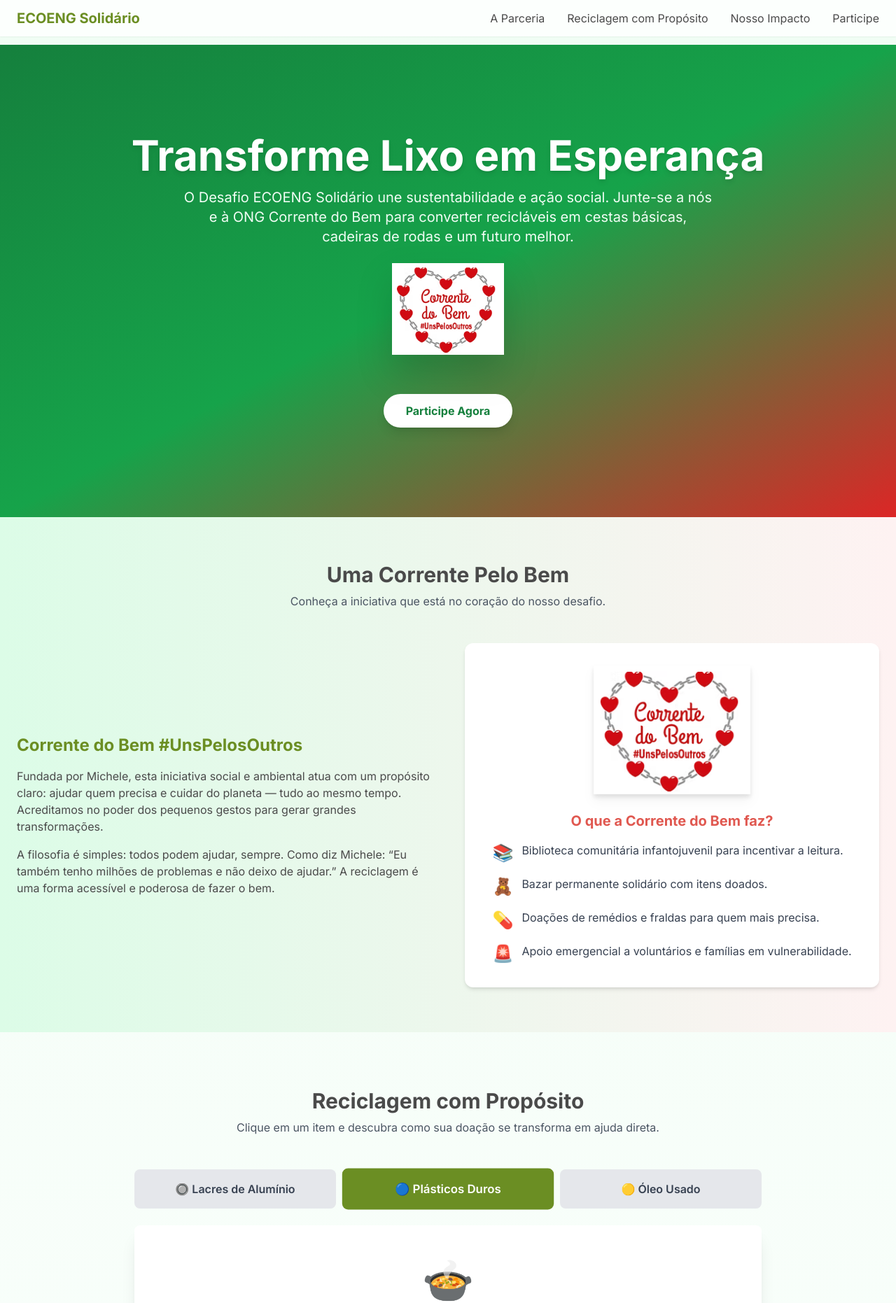
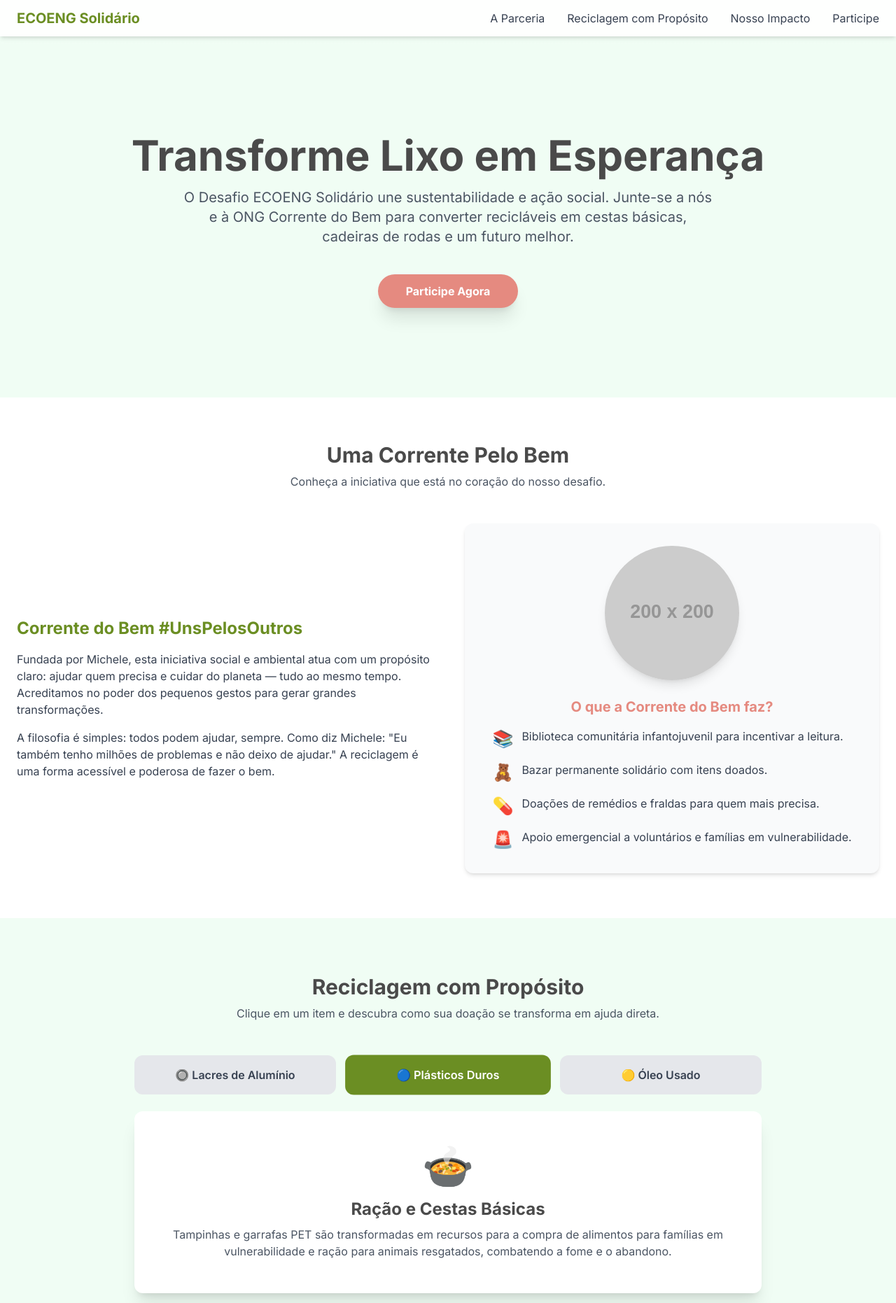
Before and after one commit to masterjuliana/CorrentesdoBemUnspelosOutros, a plain HTML site: page index.html in a window 1280 px wide. Shown: the top 1862 px of the page at 70% size. Drawn offline with nearby package versions, Linux system fonts and the light colour scheme; placeholder pictures from the web are drawn by us.

Commit message:
Update index.html

```diff
--- a/index.html
+++ b/index.html
@@ -15,58 +15,62 @@
             background-color: #FDFBF8;
             color: #4A4A4A;
         }
-    .nav-link { transition: color 0.3s ease; }
-    .nav-link:hover { color: #E58A80; }
-    .cta-button { transition: background-color 0.3s ease, transform 0.3s ease; }
-    .cta-button:hover { transform: translateY(-2px); background-color: #D4756A; }
-    .recyclable-btn { transition: all 0.3s ease; }
+        .nav-link {
+            transition: color 0.3s ease;
+        }
+        .nav-link:hover {
+            color: #E58A80;
+        }
+        .cta-button {
+            transition: background-color 0.3s ease, transform 0.3s ease;
+        }
+        .cta-button:hover {
+            transform: translateY(-2px);
+            background-color: #D4756A;
+        }
+        .recyclable-btn {
+            transition: all 0.3s ease;
+        }
+        /* Estilo para o botão ativo na seção de propósito */
         .recyclable-btn.active {
             background-color: #6B8E23;
             color: #FFFFFF;
-      transform: scale(1.05);
+            transform: scale(1.02); /* Suavizado de 1.05 para 1.02 */
         }
     </style>
 </head>
 
 <body class="antialiased bg-gradient-to-b from-green-50 to-white">
 
-  <!-- NAVBAR -->
-  <header id="header" class="bg-white/80 backdrop-blur-md shadow-sm fixed w-full top-0 z-50">
+    <header id="header" class="bg-white/90 backdrop-blur-md shadow-md fixed w-full top-0 z-50">
         <nav class="container mx-auto px-6 py-3 flex justify-between items-center">
-      <div class="text-xl font-bold text-[#6B8E23]">ECOENG Solidário</div>
+            <div class="text-xl font-bold text-[#6B8E23]">
+                ECOENG Solidário
+            </div>
             <div class="hidden md:flex space-x-8">
-        <a href="#sobre" class="nav-link">A Parceria</a>
-        <a href="#proposito" class="nav-link">Reciclagem com Propósito</a>
-        <a href="#impacto" class="nav-link">Nosso Impacto</a>
-        <a href="#participe" class="nav-link">Participe</a>
+                <a href="#sobre" class="nav-link text-gray-700 hover:text-[#E58A80]">A Parceria</a>
+                <a href="#proposito" class="nav-link text-gray-700 hover:text-[#E58A80]">Reciclagem com Propósito</a>
+                <a href="#impacto" class="nav-link text-gray-700 hover:text-[#E58A80]">Nosso Impacto</a>
+                <a href="#participe" class="nav-link text-gray-700 hover:text-[#E58A80]">Participe</a>
             </div>
         </nav>
     </header>
 
     <main class="pt-16">
 
-    <!-- HERO -->
-    <section id="hero" class="py-20 md:py-32 bg-gradient-to-br from-green-700 via-green-600 to-red-600 text-white text-center shadow-lg">
-      <div class="container mx-auto px-6">
-        <h1 class="text-4xl md:text-6xl font-bold leading-tight mb-4 drop-shadow-md">Transforme Lixo em Esperança</h1>
-        <p class="mt-2 text-lg md:text-xl max-w-3xl mx-auto text-green-50">
-          O Desafio ECOENG Solidário une sustentabilidade e ação social.
-          Junte-se a nós e à ONG Corrente do Bem para converter recicláveis em cestas básicas, cadeiras de rodas e um futuro melhor.
+        <section id="hero" class="py-20 md:py-32 bg-green-50">
+            <div class="container mx-auto px-6 text-center">
+                <h1 class="text-4xl md:text-6xl font-extrabold leading-tight text-[#4A4A4A] mb-4">Transforme Lixo em Esperança</h1>
+                <p class="mt-4 text-lg md:text-xl max-w-3xl mx-auto text-gray-600">
+                    O Desafio ECOENG Solidário une sustentabilidade e ação social. Junte-se a nós e à ONG Corrente do Bem para converter recicláveis em cestas básicas, cadeiras de rodas e um futuro melhor.
                 </p>
-
-        <!-- LOGO ONG -->
-        <img src="19fe7903-ddc5-4f31-8d27-8b81819303ec.png"
-             alt="Logo Corrente do Bem - Uns Pelos Outros"
-             class="mx-auto w-32 md:w-40 my-6 drop-shadow-2xl transition-transform transform hover:scale-105">
-
-        <a href="#participe" class="cta-button mt-8 inline-block bg-white text-green-700 font-bold py-3 px-8 rounded-full shadow-lg hover:bg-green-100">
+                <a href="#participe" class="cta-button mt-10 inline-block bg-[#E58A80] text-white font-bold py-3 px-10 rounded-full shadow-xl hover:shadow-2xl">
                     Participe Agora
                 </a>
             </div>
         </section>
 
-    <!-- SOBRE -->
-    <section id="sobre" class="py-16 bg-gradient-to-r from-green-100 to-red-50">
+        <section id="sobre" class="py-16 bg-white">
             <div class="container mx-auto px-6">
                 <div class="text-center mb-12">
                     <h2 class="text-3xl font-bold text-[#4A4A4A]">Uma Corrente Pelo Bem</h2>
@@ -75,22 +79,19 @@
                 <div class="grid md:grid-cols-2 gap-12 items-center">
                     <div>
                         <h3 class="text-2xl font-bold text-[#6B8E23] mb-4">Corrente do Bem #UnsPelosOutros</h3>
-            <p class="mb-4">
-              Fundada por Michele, esta iniciativa social e ambiental atua com um propósito claro:
-              ajudar quem precisa e cuidar do planeta — tudo ao mesmo tempo.
-              Acreditamos no poder dos pequenos gestos para gerar grandes transformações.
+                        <p class="mb-4 text-gray-700">
+                            Fundada por Michele, esta iniciativa social e ambiental atua com um propósito claro: ajudar quem precisa e cuidar do planeta — tudo ao mesmo tempo. Acreditamos no poder dos pequenos gestos para gerar grandes transformações.
                         </p>
-            <p>
-              A filosofia é simples: todos podem ajudar, sempre.
-              Como diz Michele: “Eu também tenho milhões de problemas e não deixo de ajudar.”
-              A reciclagem é uma forma acessível e poderosa de fazer o bem.
+                        <p class="text-gray-700">
+                            A filosofia é simples: todos podem ajudar, sempre. Como diz Michele: "Eu também tenho milhões de problemas e não deixo de ajudar." A reciclagem é uma forma acessível e poderosa de fazer o bem.
                         </p>
                     </div>
-          <div class="flex flex-col items-center bg-white p-8 rounded-xl shadow-md hover:shadow-lg transition">
-            <img src="19fe7903-ddc5-4f31-8d27-8b81819303ec.png"
-                 alt="Logo Corrente do Bem - Uns Pelos Outros"
-                 class="w-56 h-auto mb-6 drop-shadow-lg transition-transform duration-300 hover:scale-105">
-            <h4 class="text-xl font-bold mb-4 text-[#E05850]">O que a Corrente do Bem faz?</h4>
+                    <div class="flex flex-col items-center bg-gray-50 p-8 rounded-xl shadow-md hover:shadow-lg transition">
+                        <img src="https://via.placeholder.com/200x200/6B8E23/FFFFFF?text=Logo+ONG"
+                             alt="Logo Corrente do Bem"
+                             aria-label="Logo da ONG Corrente do Bem - Uns Pelos Outros"
+                             class="w-48 h-auto mb-6 rounded-full shadow-lg transition-transform duration-300 hover:scale-105">
+                        <h4 class="text-xl font-bold mb-4 text-[#E58A80]">O que a Corrente do Bem faz?</h4>
                         <ul class="space-y-4 text-gray-700">
                             <li class="flex items-start"><span class="text-2xl mr-3">📚</span><span>Biblioteca comunitária infantojuvenil para incentivar a leitura.</span></li>
                             <li class="flex items-start"><span class="text-2xl mr-3">🧸</span><span>Bazar permanente solidário com itens doados.</span></li>
@@ -102,25 +103,24 @@
             </div>
         </section>
 
-    <!-- PROPOSITO -->
-    <section id="proposito" class="py-20">
+        <section id="proposito" class="py-20 bg-green-50">
             <div class="container mx-auto px-6">
                 <div class="text-center mb-12">
                     <h2 class="text-3xl font-bold text-[#4A4A4A]">Reciclagem com Propósito</h2>
                     <p class="mt-2 text-gray-600">Clique em um item e descubra como sua doação se transforma em ajuda direta.</p>
                 </div>
                 <div class="max-w-4xl mx-auto">
-          <div class="flex flex-col md:flex-row gap-4 mb-6">
-            <button id="btn-lacres" class="recyclable-btn flex-1 p-4 rounded-lg font-semibold bg-gray-200 text-gray-700">🔘 Lacres de Alumínio</button>
-            <button id="btn-plasticos" class="recyclable-btn flex-1 p-4 rounded-lg font-semibold bg-gray-200 text-gray-700">🔵 Plásticos Duros</button>
-            <button id="btn-oleo" class="recyclable-btn flex-1 p-4 rounded-lg font-semibold bg-gray-200 text-gray-700">🟡 Óleo Usado</button>
+                    <div role="tablist" class="flex flex-col md:flex-row gap-4 mb-6">
+                        <button id="btn-lacres" role="tab" aria-selected="false" aria-controls="content-lacres" class="recyclable-btn flex-1 p-4 rounded-xl font-semibold bg-gray-200 text-gray-700 hover:bg-gray-300">🔘 Lacres de Alumínio</button>
+                        <button id="btn-plasticos" role="tab" aria-selected="true" aria-controls="content-plasticos" class="recyclable-btn flex-1 p-4 rounded-xl font-semibold bg-gray-200 text-gray-700 active hover:bg-gray-300">🔵 Plásticos Duros</button>
+                        <button id="btn-oleo" role="tab" aria-selected="false" aria-controls="content-oleo" class="recyclable-btn flex-1 p-4 rounded-xl font-semibold bg-gray-200 text-gray-700 hover:bg-gray-300">🟡 Óleo Usado</button>
                     </div>
-          <div id="purpose-display" class="bg-white p-8 rounded-lg shadow-xl min-h-[250px] flex items-center justify-center transition-all duration-500"></div>
+                    <div id="purpose-display" class="bg-white p-8 rounded-xl shadow-xl min-h-[250px] flex items-center justify-center transition-all duration-500" role="tabpanel" aria-labelledby="btn-plasticos">
+                        </div>
                 </div>
             </div>
         </section>
 
-    <!-- IMPACTO -->
         <section id="impacto" class="py-16 bg-white">
             <div class="container mx-auto px-6">
                 <div class="text-center mb-12">
@@ -128,18 +128,18 @@
                     <p class="mt-2 text-gray-600">Sua contribuição gera um impacto triplo, construindo um futuro mais sustentável e justo.</p>
                 </div>
                 <div class="grid md:grid-cols-3 gap-8 text-center">
-          <div class="bg-green-50 p-8 rounded-lg shadow-md">
-            <div class="text-5xl mb-4">🌱</div>
+                    <div class="bg-gray-50 p-8 rounded-lg shadow-md">
+                        <div class="text-5xl mb-4 text-[#6B8E23]">🌱</div>
                         <h3 class="text-xl font-bold mb-2">Pelo Meio Ambiente</h3>
                         <p>Desviamos resíduos de aterros, reduzimos a poluição e promovemos uma economia circular.</p>
                     </div>
-          <div class="bg-green-50 p-8 rounded-lg shadow-md">
-            <div class="text-5xl mb-4">👶</div>
+                    <div class="bg-gray-50 p-8 rounded-lg shadow-md">
+                        <div class="text-5xl mb-4 text-blue-500">👶</div>
                         <h3 class="text-xl font-bold mb-2">Pelas Futuras Gerações</h3>
                         <p>Incentivamos a educação ambiental e criamos um legado de consciência e cuidado com o planeta.</p>
                     </div>
-          <div class="bg-green-50 p-8 rounded-lg shadow-md">
-            <div class="text-5xl mb-4">🤝</div>
+                    <div class="bg-gray-50 p-8 rounded-lg shadow-md">
+                        <div class="text-5xl mb-4 text-[#E58A80]">🤝</div>
                         <h3 class="text-xl font-bold mb-2">Pela Inclusão Social</h3>
                         <p>Sua doação se transforma em alimentos, ração e cadeiras de rodas, garantindo dignidade.</p>
                     </div>
@@ -147,48 +147,42 @@
             </div>
         </section>
 
-    <!-- PARTICIPE -->
-    <section id="participe" class="py-20">
+        <section id="participe" class="py-20 bg-green-50">
             <div class="container mx-auto px-6 text-center">
                 <h2 class="text-3xl font-bold text-[#4A4A4A]">Junte-se ao Desafio ECOENG Solidário!</h2>
-        <p class="mt-2 mb-8 text-gray-600 max-w-2xl mx-auto">
-          Siga estes passos e faça parte da nossa corrente do bem.
-          Arrecade, doe e inspire outros a participarem.
-        </p>
-
+                <p class="mt-2 mb-8 text-gray-600 max-w-2xl mx-auto">Siga estes passos e faça parte da nossa corrente do bem. Arrecade, doe e inspire outros a participarem.</p>
                 <div class="max-w-3xl mx-auto bg-white p-8 rounded-lg shadow-lg text-left">
                     <h3 class="text-xl font-bold mb-4">O que arrecadar:</h3>
                     <ul class="space-y-3 mb-6">
-            <li class="flex items-center"><span class="text-green-500 mr-3">✅</span> Tampinhas plásticas</li>
-            <li class="flex items-center"><span class="text-green-500 mr-3">✅</span> Lacres de alumínio</li>
-            <li class="flex items-center"><span class="text-green-500 mr-3">✅</span> Garrafas PET</li>
-            <li class="flex items-center"><span class="text-green-500 mr-3">✅</span> Óleo de cozinha usado (em garrafas bem fechadas)</li>
+                        <li class="flex items-center text-gray-700"><span class="text-green-500 mr-3">✅</span> Tampinhas plásticas</li>
+                        <li class="flex items-center text-gray-700"><span class="text-green-500 mr-3">✅</span> Lacres de alumínio</li>
+                        <li class="flex items-center text-gray-700"><span class="text-green-500 mr-3">✅</span> Garrafas PET</li>
+                        <li class="flex items-center text-gray-700"><span class="text-green-500 mr-3">✅</span> Óleo de cozinha usado (em garrafas bem fechadas)</li>
                     </ul>
 
                     <div class="bg-yellow-100 border-l-4 border-yellow-500 text-yellow-700 p-4 rounded-md mb-6" role="alert">
                         <p class="font-bold">📍 Ponto de Coleta:</p>
                         <p>
-              Rua Correia Dutra, 99 loja 14<br>
-              Catete - Rio de Janeiro - RJ<br>
-              Tel.: (21) 3547-3155<br>
-              Whatsapp: (21) 97289-5643<br><br>
-              Segunda a Sexta<br>9:00h às 17:00h
+                            Insira aqui o local da coleta, ex: Hall do Prédio de Engenharia, Sala X<br>
+                            Horário: Segunda a Sexta | 9:00h às 17:00h
                         </p>
                     </div>
 
-          <div class="text-center">
-            <p class="font-semibold">Divulgue sua colaboração!</p>
-            <p>Marque: @mestraju + @correntesdobemunspelosoutros</p>
+                    <div class="mt-6 text-center">
+                        <p class="font-semibold text-gray-700">Divulgue sua ação!</p>
+                        <p>Marque: <span class="text-gray-600">@ecoeng.projeto + @correntesdobemoficial</span></p>
                         <p>Use a hashtag: <span class="font-bold text-[#E58A80]">#DesafioEcoengSolidário</span></p>
                     </div>
                 </div>
             </div>
         </section>
+
     </main>
 
-  <!-- FOOTER -->
-  <footer class="bg-green-700 text-white text-center py-6 shadow-inner">
-    <p>&copy; 2025 Desafio ECOENG Solidário 🌱 | Parceiro oficial: Corrente do Bem ❤️</p>
+    <footer class="bg-gray-800 text-white py-6 shadow-inner">
+        <div class="container mx-auto px-6 text-center">
+            <p>&copy; 2025 Desafio ECOENG Solidário. Uma iniciativa pela sustentabilidade e solidariedade.</p>
+        </div>
     </footer>
 
     <script>
@@ -201,34 +195,67 @@
             };
 
             const purposeContent = {
-        lacres: { icon: '♿', title: 'Aquisição de Cadeiras de Rodas', description: 'Cada lacre de alumínio doado é vendido e o valor arrecadado é revertido para a compra de cadeiras de rodas, oferecendo mobilidade e qualidade de vida a quem precisa.' },
-        plasticos: { icon: '🍲', title: 'Ração e Cestas Básicas', description: 'Tampinhas e garrafas PET são transformadas em recursos para a compra de alimentos e ração, combatendo a fome e o abandono.' },
-        oleo: { icon: '🌍', title: 'Manutenção da ONG e Proteção Ambiental', description: 'O óleo usado é vendido para empresas especializadas; o valor mantém as operações da ONG e evita a contaminação de rios e solos.' }
+                lacres: {
+                    icon: '♿',
+                    title: 'Aquisição de Cadeiras de Rodas',
+                    description: 'Cada lacre de alumínio doado é vendido e o valor arrecadado é revertido para a compra de cadeiras de rodas, oferecendo mobilidade e qualidade de vida a quem precisa.'
+                },
+                plasticos: {
+                    icon: '🍲',
+                    title: 'Ração e Cestas Básicas',
+                    description: 'Tampinhas e garrafas PET são transformadas em recursos para a compra de alimentos para famílias em vulnerabilidade e ração para animais resgatados, combatendo a fome e o abandono.'
+                },
+                oleo: {
+                    icon: '🌍',
+                    title: 'Manutenção da ONG e Proteção Ambiental',
+                    description: 'O óleo de cozinha usado, quando descartado corretamente, é vendido para empresas especializadas. O valor ajuda a manter as operações da ONG e evita a contaminação de rios e solos.'
+                }
             };
 
             function updateDisplay(type) {
                 const content = purposeContent[type];
                 if (!content) return;
+
+                // 1. Injeta o conteúdo no painel
                 purposeDisplay.innerHTML = `
-          <div class="text-center p-4">
+                    <div id="content-${type}" class="text-center p-4">
                         <div class="text-6xl mb-4">${content.icon}</div>
                         <h3 class="text-2xl font-bold text-[#4A4A4A] mb-2">${content.title}</h3>
                         <p class="text-gray-600">${content.description}</p>
                     </div>
                 `;
-        Object.values(buttons).forEach(btn => btn.classList.remove('active'));
+
+                // 2. Atualiza os botões (classes e atributos ARIA)
+                Object.keys(buttons).forEach(key => {
+                    const btn = buttons[key];
+                    btn.classList.remove('active');
+                    // Define todos os botões como não selecionados
+                    btn.setAttribute('aria-selected', 'false');
+                });
+
+                // Define o botão clicado como ativo e selecionado
                 buttons[type].classList.add('active');
+                buttons[type].setAttribute('aria-selected', 'true');
+
+                // Associa o painel de conteúdo ao botão ativo (para leitores de tela)
+                purposeDisplay.setAttribute('aria-labelledby', `btn-${type}`);
             }
 
+            // Atribui os event listeners
             buttons.lacres.addEventListener('click', () => updateDisplay('lacres'));
             buttons.plasticos.addEventListener('click', () => updateDisplay('plasticos'));
             buttons.oleo.addEventListener('click', () => updateDisplay('oleo'));
+
+            // Exibe o conteúdo de plásticos como padrão ao carregar a página
             updateDisplay('plasticos');
 
+            // Configuração do Smooth Scroll para a navegação
             document.querySelectorAll('a[href^="#"]').forEach(anchor => {
                 anchor.addEventListener('click', function (e) {
                     e.preventDefault();
-          document.querySelector(this.getAttribute('href')).scrollIntoView({ behavior: 'smooth' });
+                    document.querySelector(this.getAttribute('href')).scrollIntoView({
+                        behavior: 'smooth'
+                    });
                 });
             });
         });
```
Lines whose indentation alone changed are shown as unchanged.
